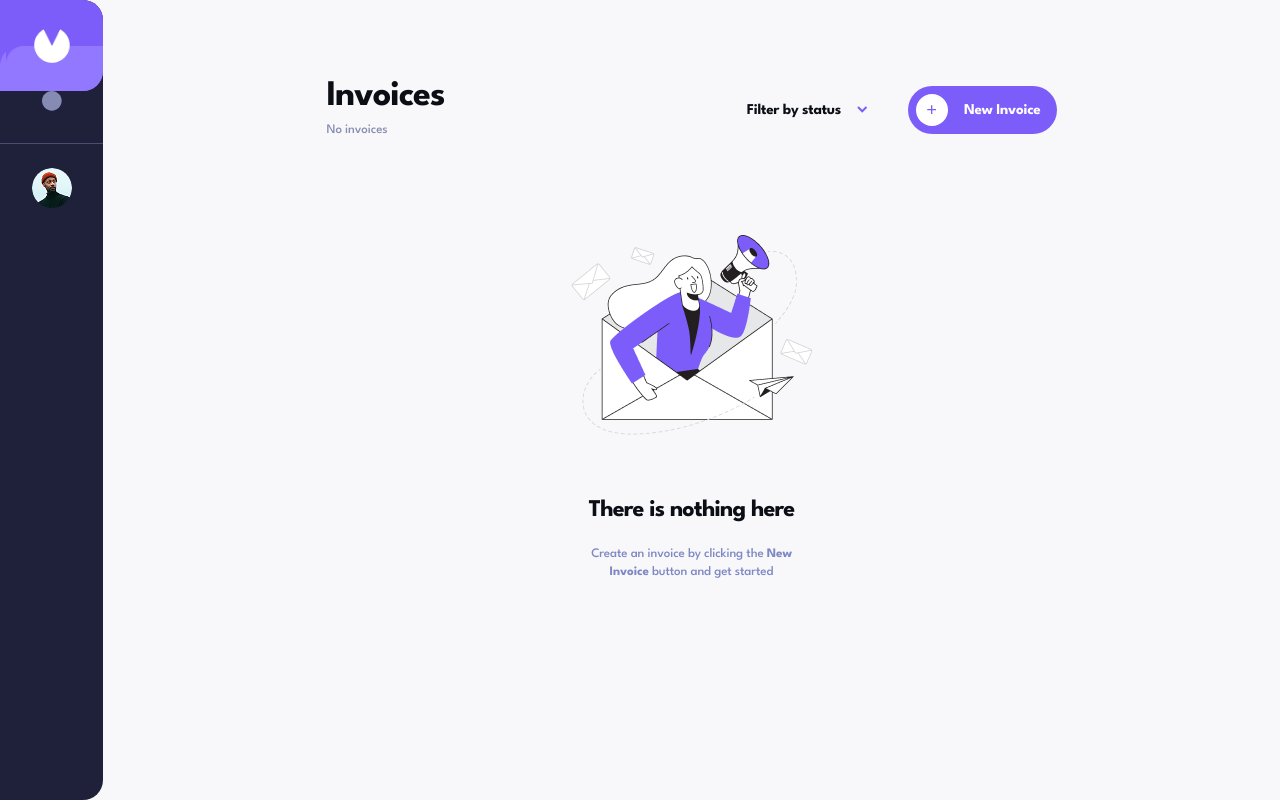
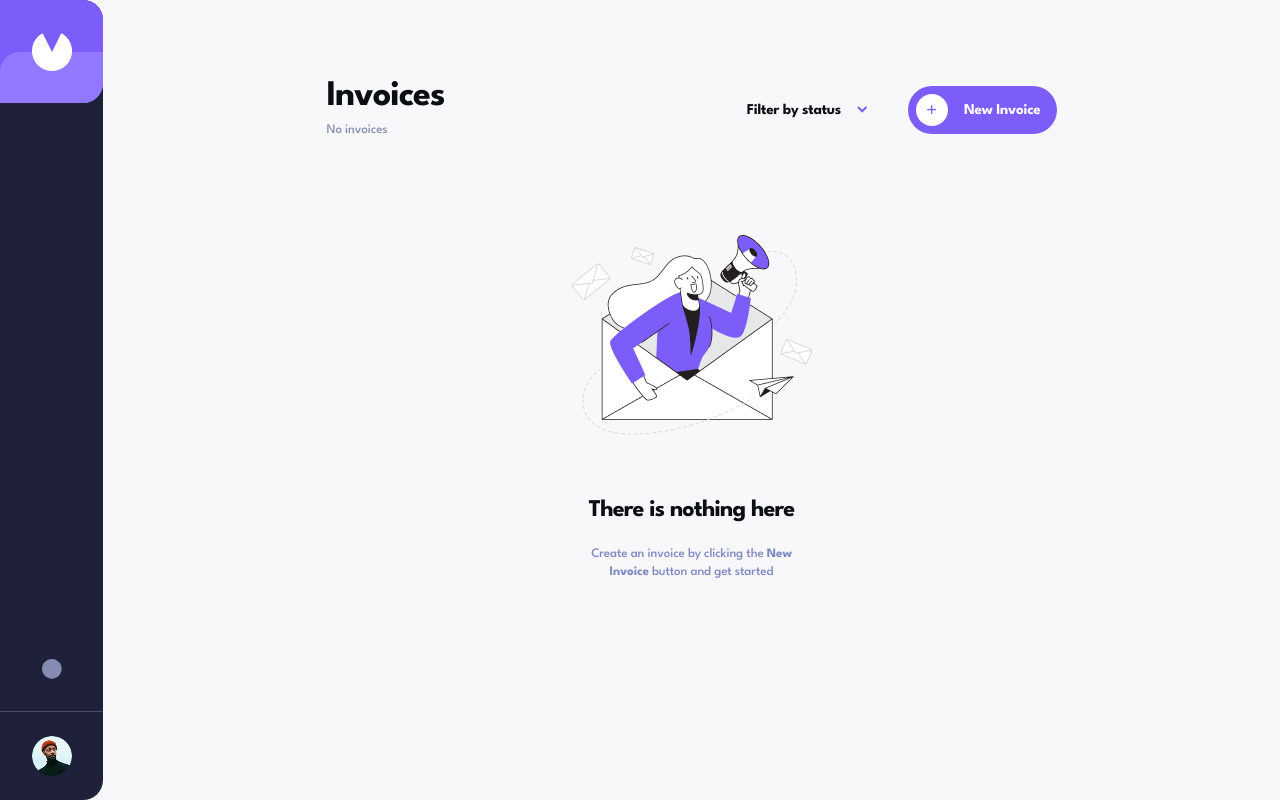
Before and after one commit to Apex10A/Invoice-app, a Next.js app: page / in a window 1280 px wide. Built offline with nearby package versions, Linux system fonts and the light colour scheme.

Commit message:
refactor: remove commented-out section and adjust Sidebar component styling for consistency

```diff
--- a/components/InvoiceForm.tsx
+++ b/components/InvoiceForm.tsx
@@ -185,7 +185,6 @@ export default function InvoiceForm({ type, id, onClose }: InvoiceFormProps) {
             </div>
           </section>
 
-          {/* Bill To */}
           <section className="flex flex-col gap-6">
             <p className="heading-s-variant text-primary">Bill To</p>
             <div className="flex flex-col gap-2">
--- a/components/Sidebar.tsx
+++ b/components/Sidebar.tsx
@@ -25,7 +25,7 @@ export default function Sidebar() {
   };
 
   return (
-    <aside className="fixed left-0 top-0 z-50 flex h-[72px] w-full flex-row items-center bg-[#1E2139] lg:h-full lg:w-[103px] lg:flex-col lg:rounded-r-[20px]">
+    <aside className="fixed left-0 top-0 z-50 flex h-[72px] w-full flex-row items-center bg-[#1E2139] lg:h-screen lg:w-[103px] lg:flex-col lg:rounded-r-[20px]">
       <div className="relative flex h-[72px] w-[72px] items-center justify-center overflow-hidden rounded-r-[20px] bg-primary lg:h-[103px] lg:w-full">
         <div className="absolute bottom-0 h-1/2 w-full rounded-tl-[20px] bg-primary-light" />
         <div className=" ">
@@ -33,7 +33,7 @@ export default function Sidebar() {
         </div>
       </div>
 
-      <div className="ml-auto flex h-full flex-row items-center lg:mt-auto lg:ml-0 lg:w-full lg:flex-col">
+      <div className="ml-auto flex h-full flex-row items-center lg:mt-auto lg:ml-0 lg:w-full lg:flex-col lg:h-auto">
         <button
           onClick={toggleTheme}
           className="flex h-full items-center justify-center px-6 transition-colors hover:text-white text-muted-blue lg:h-auto lg:px-0 lg:pb-8"
```
